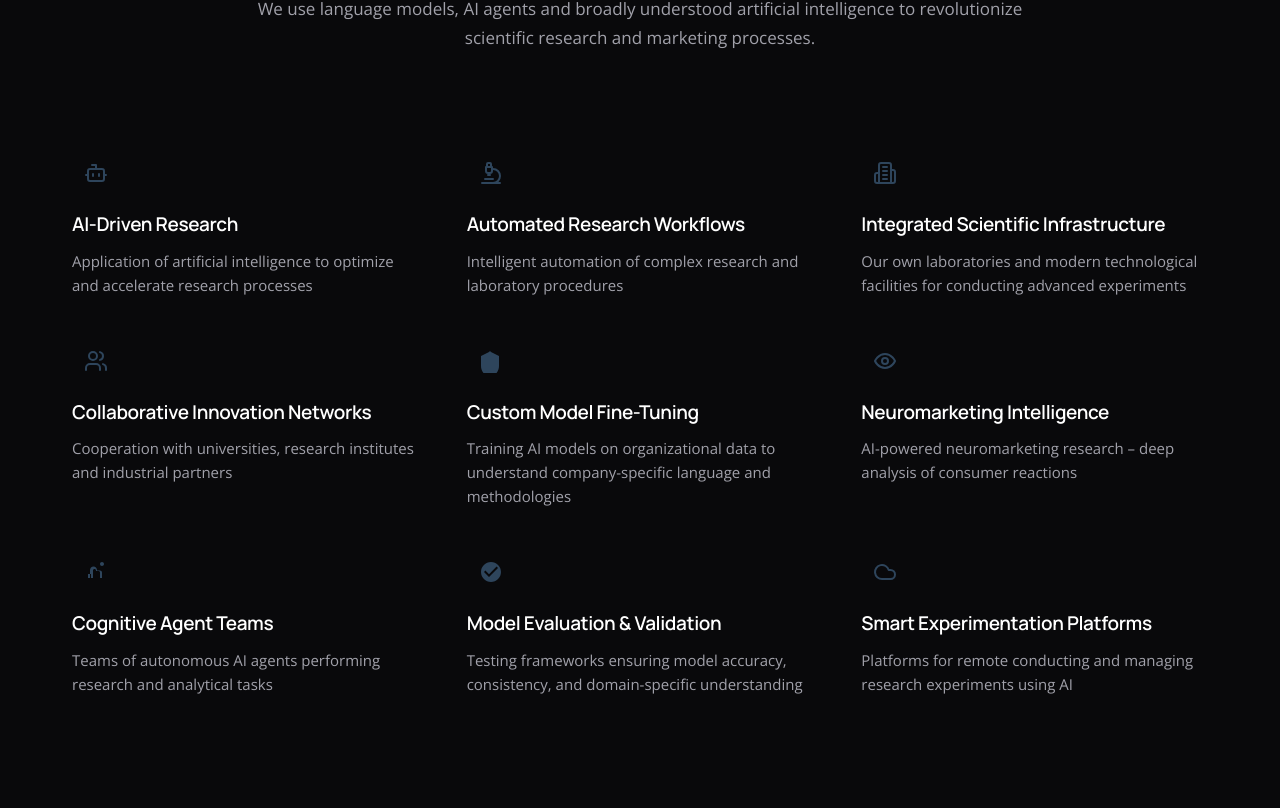
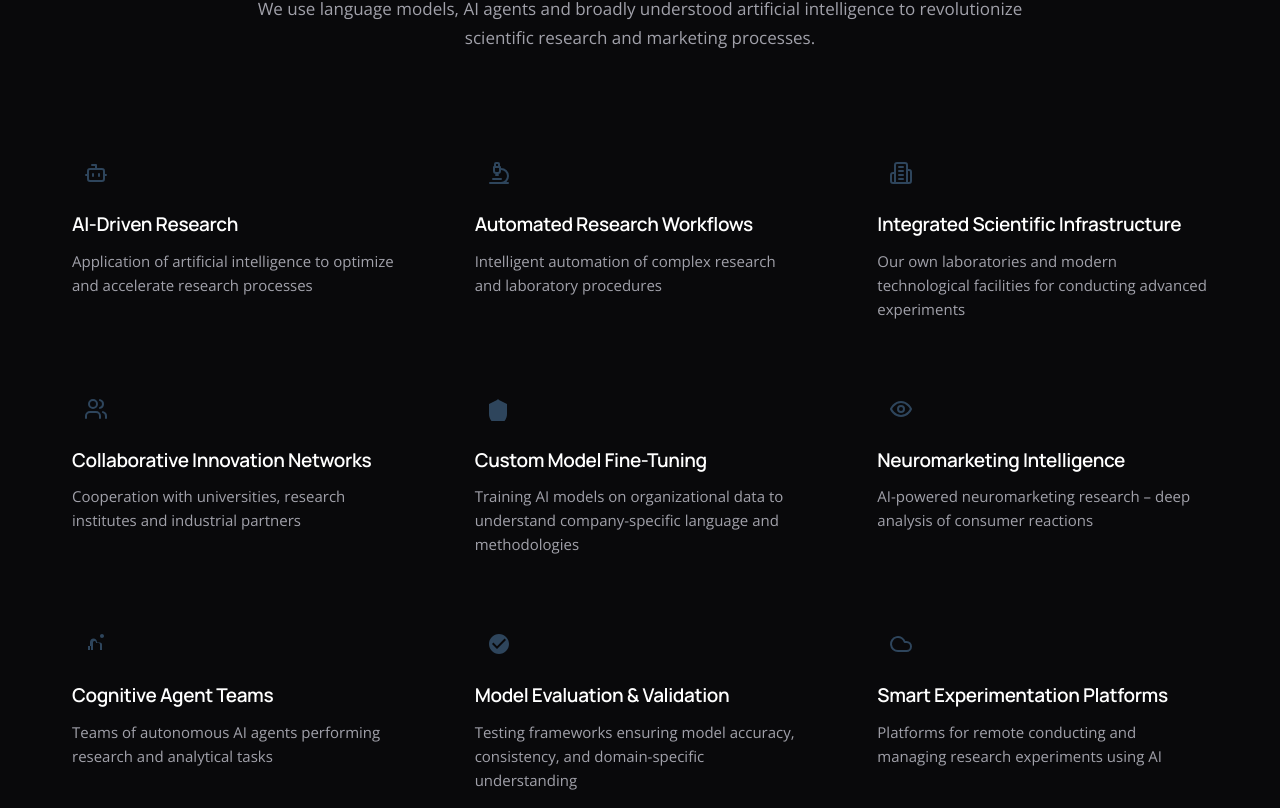
Before and after one commit to 5bgrw6p9tb-afk/srnc-www, a React (Vite) app: page / in a window 1280 px wide. Shown: the part 1012-1820 px from the top of the page. Built offline with nearby package versions, Linux system fonts and the light colour scheme.

Commit message:
Updated App.tsx

```diff
--- a/src/App.tsx
+++ b/src/App.tsx
@@ -332,7 +332,7 @@ function App() {
             </p>
           </div>
 
-          <div className="grid md:grid-cols-2 lg:grid-cols-3 gap-0">
+          <div className="grid md:grid-cols-2 lg:grid-cols-3 gap-6">
             <div className="group p-6 pt-4 hover:bg-white/[0.02] transition-all duration-300">
               <div className="h-12 w-12 flex items-center justify-center mb-4">
                 <Bot className="h-6 w-6 text-[#2E455C]" />
```
